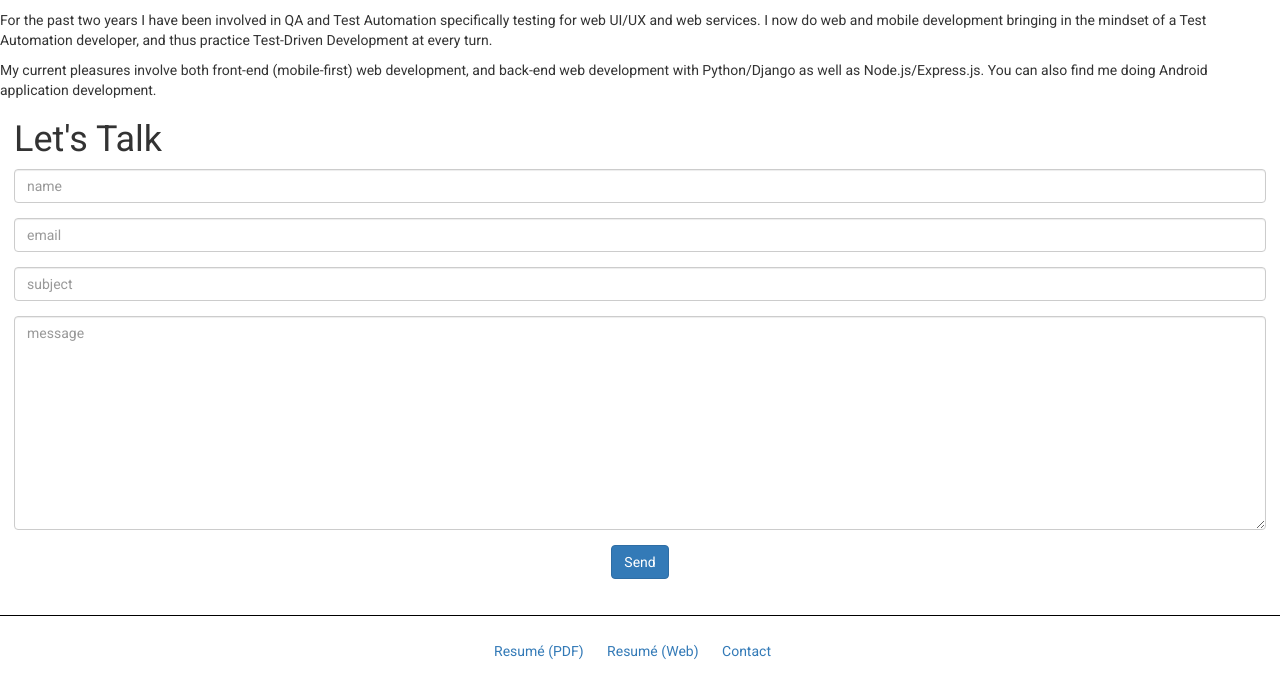
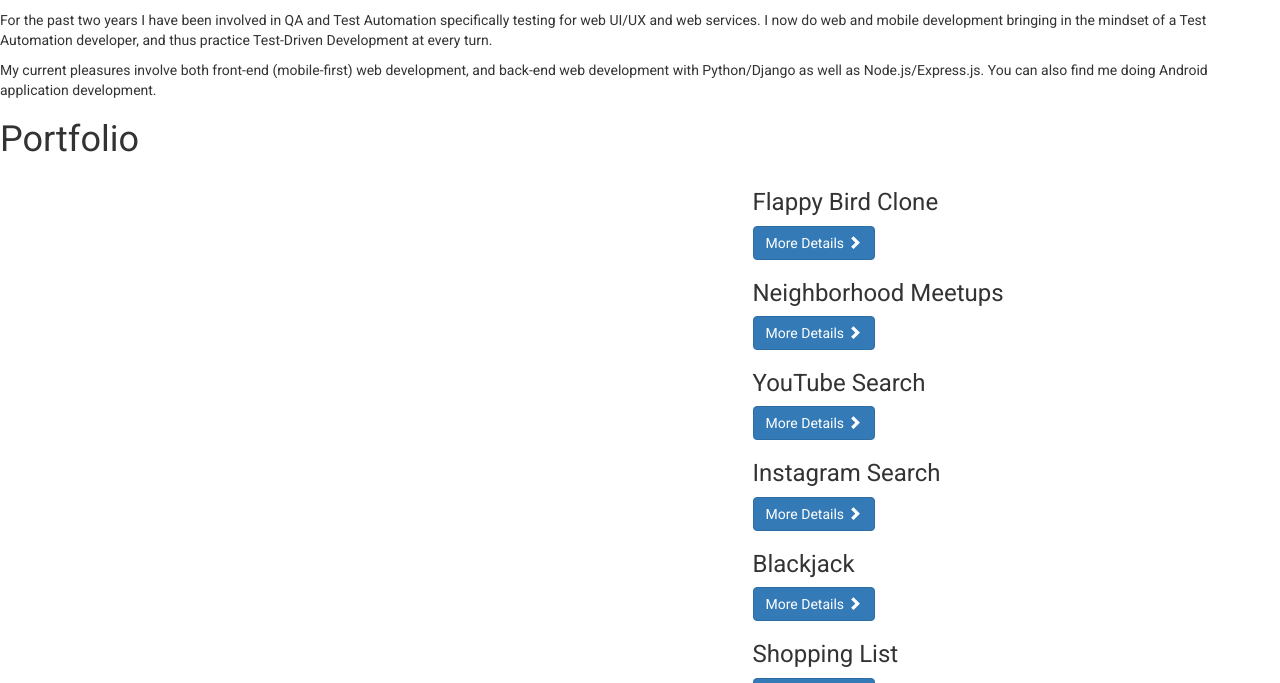
Before and after one commit to wattersnathen/wattersnathen.github.io, a website: page build.html in a window 1280 px wide. Shown: the part 890-1573 px from the top of the page. Drawn offline with nearby package versions, Linux system fonts and the light colour scheme; files that its build step writes are made by us from their sources.

Commit message:
Added portfolio section with placeholders

```diff
--- a/build.html
+++ b/build.html
@@ -69,7 +69,93 @@
 		</section> <!-- end of about section -->
 
 		<section id="portfolio">
-
+			<h1>Portfolio</h1>
+			<div class="container projects">
+				<div class="row project">
+					<div class="col-md-7">
+						<a href="#" target="_blank">
+							<img src="#" alt=""/>
+						</a>
+					</div>
+					<div class="col-md-5">
+						<h3>Flappy Bird Clone</h3>
+						<p></p>
+						<a href="#" target="_blank" class="btn btn-primary">More Details
+							<span class="glyphicon glyphicon-chevron-right"></span>
+						</a>
+					</div>
+				</div>
+				<div class="row project">
+					<div class="col-md-7">
+						<a href="#" target="_blank">
+							<img src="#" alt=""/>
+						</a>
+					</div>
+					<div class="col-md-5">
+						<h3>Neighborhood Meetups</h3>
+						<p></p>
+						<a href="#" target="_blank" class="btn btn-primary">More Details
+							<span class="glyphicon glyphicon-chevron-right"></span>
+						</a>
+					</div>
+				</div>
+				<div class="row project">
+					<div class="col-md-7">
+						<a href="#" target="_blank">
+							<img src="#" alt=""/>
+						</a>
+					</div>
+					<div class="col-md-5">
+						<h3>YouTube Search</h3>
+						<p></p>
+						<a href="#" target="_blank" class="btn btn-primary">More Details
+							<span class="glyphicon glyphicon-chevron-right"></span>
+						</a>
+					</div>
+				</div>
+				<div class="row project">
+					<div class="col-md-7">
+						<a href="#" target="_blank">
+							<img src="#" alt=""/>
+						</a>
+					</div>
+					<div class="col-md-5">
+						<h3>Instagram Search</h3>
+						<p></p>
+						<a href="#" target="_blank" class="btn btn-primary">More Details
+							<span class="glyphicon glyphicon-chevron-right"></span>
+						</a>
+					</div>
+				</div>
+				<div class="row project">
+					<div class="col-md-7">
+						<a href="#" target="_blank">
+							<img src="#" alt=""/>
+						</a>
+					</div>
+					<div class="col-md-5">
+						<h3>Blackjack</h3>
+						<p></p>
+						<a href="#" target="_blank" class="btn btn-primary">More Details
+							<span class="glyphicon glyphicon-chevron-right"></span>
+						</a>
+					</div>
+				</div>
+				<div class="row project">
+					<div class="col-md-7">
+						<a href="#" target="_blank">
+							<img src="#" alt=""/>
+						</a>
+					</div>
+					<div class="col-md-5">
+						<h3>Shopping List</h3>
+						<p></p>
+						<a href="#" target="_blank" class="btn btn-primary">More Details
+							<span class="glyphicon glyphicon-chevron-right"></span>
+						</a>
+					</div>
+				</div>
+			</div>
 		</section> <!-- end of portfolio section -->
 
 		<section id="contact">
```
